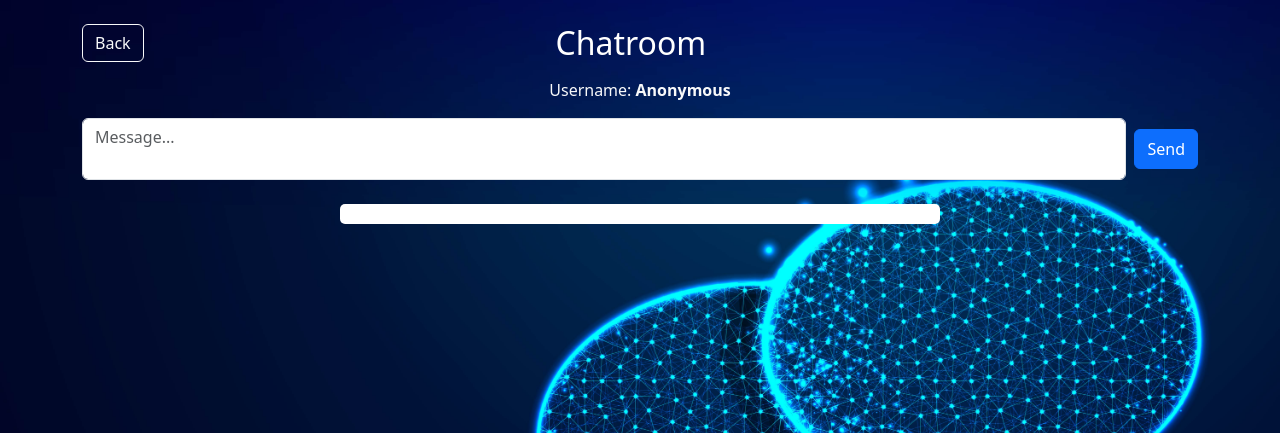
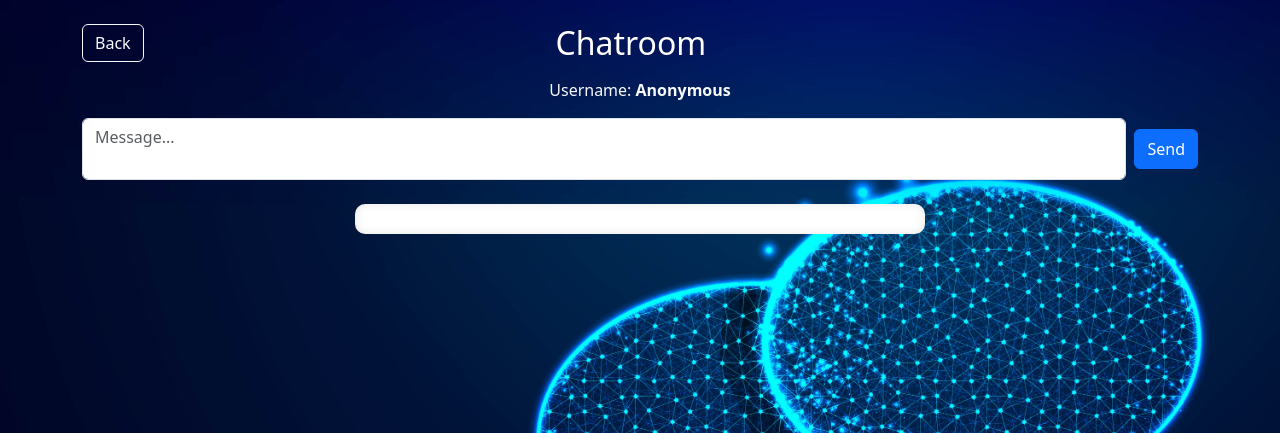
Before and after one commit to GabrielG95/CSE412Final_Project, a Django app: page /chatroom/ in a window 1280 px wide. Shown: the top 433 px of the page. Run offline with Django 4.2, Linux system fonts and the light colour scheme; data that the repository does not hold is empty.

Commit message:
Need to fix scroll and keeping chat with bubble aesthetics

```diff
--- a/messaging_app/chat/static/chat/main.css
+++ b/messaging_app/chat/static/chat/main.css
@@ -90,19 +90,32 @@ a.article-title:hover {
 .chat-containers {
     max-width: 600px;
     width: 100%;
-    padding: 20px;
-    /* background-color: #000000; */
-    border-radius: 8px;
+    padding: 0 15px;
     margin: 0 auto 100px auto;
-    max-height: 400px;
+}
+
+#chat-box {
+    max-height: 600px;
     overflow-y: auto;
+    background-color: #ffffff;
+    padding: 15px;
+    border-radius: 10px;
+    box-shadow: inset 0 0 10px rgba(0,0,0,0.1);
 }
 
 .message {
-    background-color: #ffffff;
-    padding: 10px;
+    background-color: #f1f0f0;
+    padding: 10px 15px;
+    border-radius: 15px;
     margin-bottom: 10px;
-    border-radius: 5px;
+    display: inline-block;
+    max-width: 75%;
+    word-wrap: break-word;
+}
+
+.message strong {
+    display: block;
+    margin-bottom: 5px;
 }
 
 .custom-message-box {
--- a/messaging_app/chat/templates/chat/chatroom.html
+++ b/messaging_app/chat/templates/chat/chatroom.html
@@ -43,8 +43,8 @@
         </div>
 
         <!-- <div class="chat-containers"> -->
-        <div id="chat-box" class="chat-containers"
-            style="max-height: 800px; overflow-y: auto; background-color: #ffffff; padding: 10px; border-radius: 5px;">
+        <div class="chat-containers">
+            <div id="chat-box">
                 {% for message in content %}
                     <div class="message mb-2">
                         {% if user.is_authenticated and message.author and message.author != user %}
@@ -58,6 +58,7 @@
                         <small>{{ message.date_posted }}</small>
                     </div>
                 {% endfor %}
+            </div>
         </div>
         <button id="scrollToBottomBtn"
             style="display: none; position: fixed; bottom: 100px; right: 20px; z-index: 9999;"
```
Lines whose indentation alone changed are shown as unchanged.
